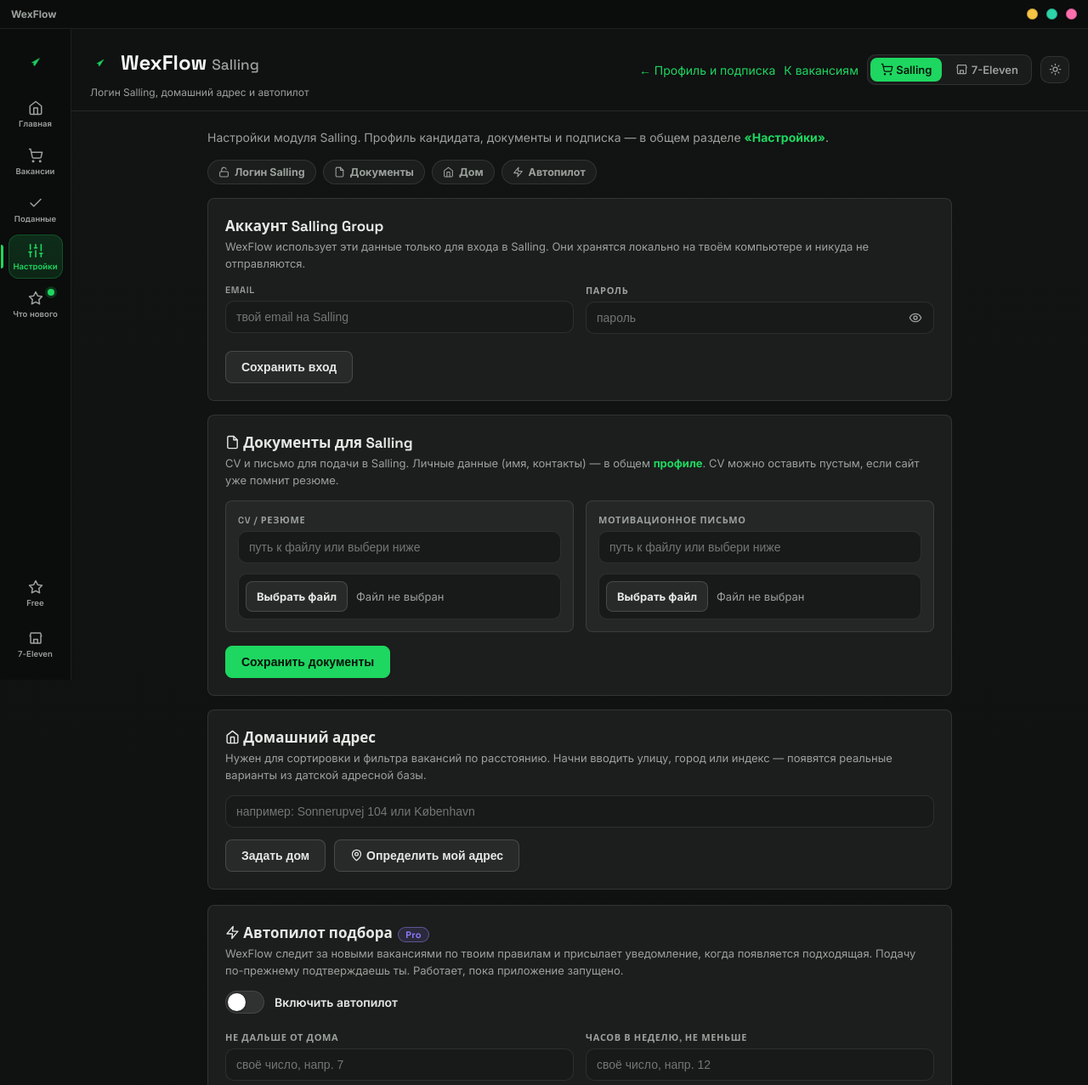
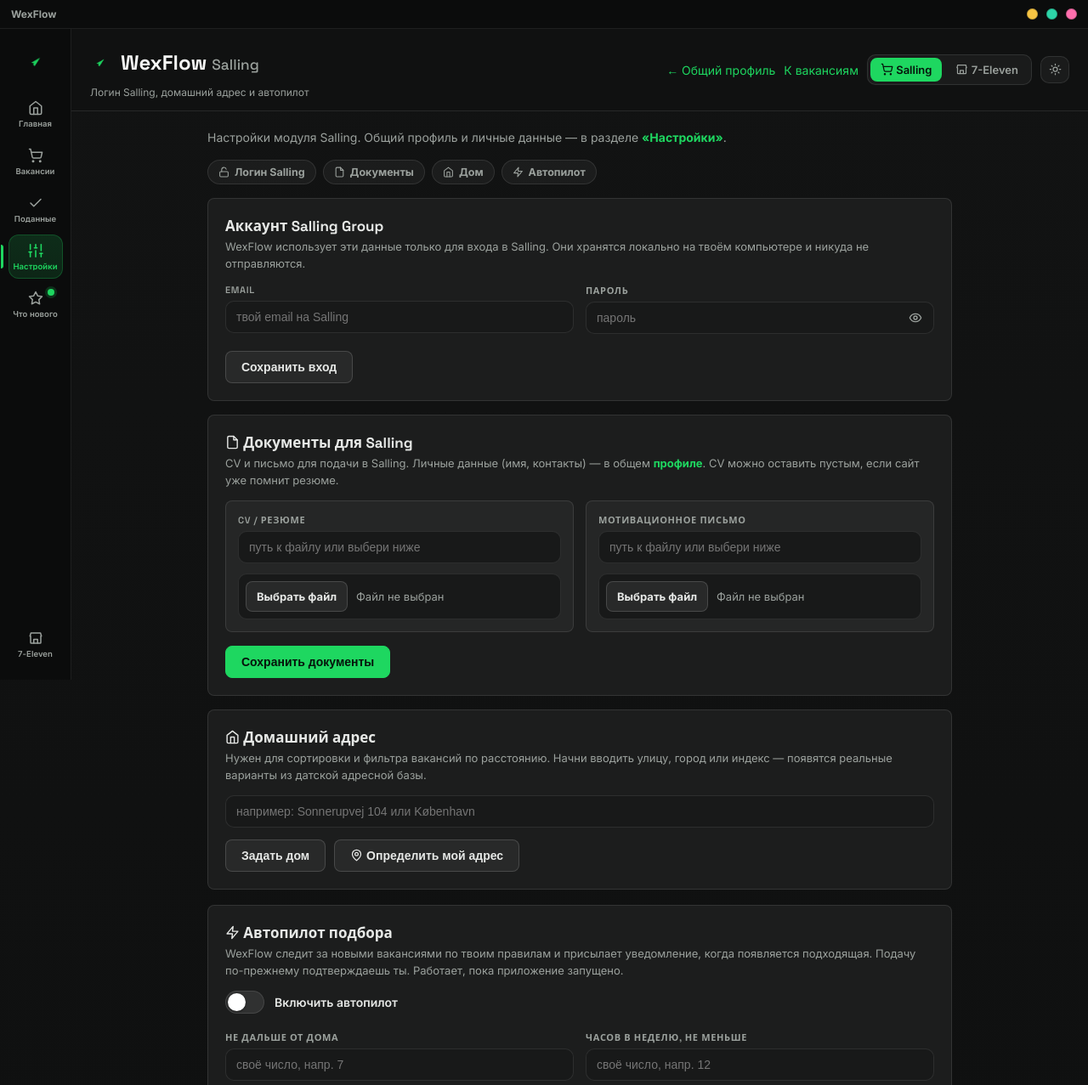
Before and after one commit to wexwxee/wexflow, a FastAPI app: page /settings in a window 1280 px wide. Shown: the top 1277 px of the page at 85% size. Run offline with FastAPI, Linux system fonts and the light colour scheme.

Commit message:
@ chore(release): спрятать витрину подписки/аккаунта за флагом + changelog 1.0.44
- subscription.SHOW_BILLING=False: разделы «Подписка» и «Аккаунт», бейдж тарифа и
  Pro/Max-метки скрыты в публичном релизе (включим, когда решим выводить тарифы)
- В релиз идёт готовое: общий раздел «Настройки», единый профиль, документы фирмы, фиксы
- changelog 1.0.44: добавлены строки про общий профиль/настройки и фикс «Поданные»

Co-Authored-By: Claude Opus 4.8 <noreply@anthropic.com>
@

```diff
--- a/app.py
+++ b/app.py
@@ -252,6 +252,8 @@ templates.env.globals["L"] = labels
 # Текущий тариф доступен во всех шаблонах (бейдж в боковом меню и т.п.).
 templates.env.globals["current_plan"] = subscription.plan
 templates.env.globals["plan_label"] = lambda p=None: subscription.PLANS.get(p or subscription.plan(), subscription.PLANS["free"])["name"]
+# Флаг видимости витрины подписки/аккаунта (в публичном релизе скрыто).
+templates.env.globals["show_billing"] = lambda: subscription.SHOW_BILLING
 try:
     import changelog as _changelog
     import version as _version
--- a/changelog.py
+++ b/changelog.py
@@ -11,9 +11,11 @@ ENTRIES = [
         "version": "1.0.44",
         "date": "16 июня 2026",
         "items": [
+            "Появился общий раздел «Настройки» с профилем кандидата: имя и контакты заполняются один раз и используются во всех модулях. CV и сопроводительное письмо настраиваются в своём модуле (Salling).",
             "Интерфейс стал чище: убраны технические подписи, внутренние ID, бета-метки и лишние разработческие формулировки.",
             "Сообщения об ошибках стали понятнее: вместо технических деталей WexFlow показывает короткие подсказки, что можно сделать дальше.",
             "Раздел подачи и настройки Salling теперь говорят одним языком: меньше служебных слов, больше понятных действий.",
+            "Исправлено: кнопка «Поданные» в меню теперь корректно открывает уже отправленные заявки.",
         ],
     },
     {
--- a/subscription.py
+++ b/subscription.py
@@ -108,6 +108,11 @@ FEATURE_MIN_PLAN = {
 # Включён ли реальный гейтинг функций. Пока False: все функции доступны всем,
 # подписка — только витрина. Когда подключим оплату, переключим в True.
 ENFORCE = False
+
+# Показывать ли витрину подписки и карточку аккаунта пользователям.
+# Пока False: в публичном релизе разделы «Подписка»/«Аккаунт» скрыты (ещё не
+# готовы к показу). Включим, когда решим выводить тарифы людям.
+SHOW_BILLING = False
 
 DEFAULT = {
     "plan": "free",       # free | pro | max
--- a/templates/_ui.html
+++ b/templates/_ui.html
@@ -19,11 +19,13 @@
       <a class="wex-side-btn {{ 'active' if active == 'hub' }}" href="/hub" data-tip-title="Главная" data-tip-body="Стартовый экран WexFlow с быстрым входом в оба модуля.">{{ ic.i('home', 18) }}<span>Главная</span></a>
       <a class="wex-side-btn {{ 'active' if active == 'jobs' }}" href="/" data-tip-title="Вакансии" data-tip-body="Лента вакансий Salling: фильтры, статусы и пакетная подача.">{{ ic.i('cart', 18) }}<span>Вакансии</span></a>
       <a class="wex-side-btn {{ 'active' if active == 'applied' }}" href="/?status=applied" data-tip-title="Поданные" data-tip-body="Вакансии, на которые заявка уже отправлена.">{{ ic.i('check', 18) }}<span>Поданные</span></a>
-      <a class="wex-side-btn {{ 'active' if active == 'settings' }}" href="/account" data-tip-title="Настройки" data-tip-body="Профиль, документы и подписка — общие для всего приложения.">{{ ic.i('sliders', 18) }}<span>Настройки</span></a>
+      <a class="wex-side-btn {{ 'active' if active == 'settings' }}" href="/account" data-tip-title="Настройки" data-tip-body="Профиль и личные данные — общие для всего приложения.">{{ ic.i('sliders', 18) }}<span>Настройки</span></a>
       <button type="button" class="wex-side-btn" data-whatsnew-open data-tip-title="Что нового" data-tip-body="Список обновлений WexFlow и что изменилось в каждой версии.">{{ ic.i('star', 18) }}<span>Что нового</span></button>
     </nav>
     <div class="wex-side-spacer"></div>
+    {% if show_billing() %}
     <a class="wex-side-btn" href="/account#подписка" data-tip-title="Твой тариф" data-tip-body="Текущий тариф подписки. Нажми, чтобы посмотреть планы.">{{ ic.i('star', 18) }}<span>{{ plan_label() }}</span></a>
+    {% endif %}
     <a class="wex-side-btn" href="/__app/7eleven" data-tip-title="7-Eleven" data-tip-body="Перейти в отдельный модуль автоподачи 7-Eleven.">{{ ic.i('store', 18) }}<span>7-Eleven</span></a>
   </aside>
 {%- endmacro %}
--- a/templates/account.html
+++ b/templates/account.html
@@ -200,7 +200,7 @@
 <header class="wex-topbar">
   <div class="wex-title-stack">
     <h1>{{ ui.brand('Настройки') }}</h1>
-    <span class="wex-title-meta">Профиль, документы и подписка — общие для всего приложения</span>
+    <span class="wex-title-meta">Профиль и личные данные — общие для всего приложения{% if show_billing() %} · подписка{% endif %}</span>
   </div>
   <div class="wex-topbar-spacer"></div>
   <div class="wex-header-actions">
@@ -215,6 +215,7 @@
   {% if missing_fields %}<div class="err">Нужно заполнить: {{ missing_fields|join(', ') }}.</div>{% endif %}
 
   <!-- Аккаунт (заготовка) -->
+  {% if show_billing() %}
   <div class="panel acct-card">
     <div class="acct-id">
       <span class="acct-avatar">{{ account.initial }}</span>
@@ -231,6 +232,7 @@
       <span class="acct-hint">Вход сохранит профиль, документы и подписку в облаке и синхронизирует их между устройствами.</span>
     </div>
   </div>
+  {% endif %}
 
   <!-- Общий профиль (личные данные) -->
   <form id="profileForm" class="panel" method="post" action="/account/save">
@@ -252,6 +254,7 @@
   </form>
 
   <!-- Подписка (заготовка) -->
+  {% if show_billing() %}
   <div class="panel sub-panel">
     <div class="sub-top">
       <div class="sub-top-text">
@@ -333,6 +336,7 @@
 
     <p class="plan-note">{{ ic.i('star', 12) }} Тарифы ещё не финализированы. Когда подключим оплату, здесь появятся реальные цены (€) и оформление помесячно/понедельно. Сейчас всё доступно бесплатно.</p>
   </div>
+  {% endif %}
 
   <!-- Переход к настройкам модулей -->
   <div class="panel">
--- a/templates/settings.html
+++ b/templates/settings.html
@@ -153,14 +153,14 @@
   </div>
   <div class="wex-topbar-spacer"></div>
   <div class="wex-header-actions">
-    <a class="tablink" href="/account">← Профиль и подписка</a>
+    <a class="tablink" href="/account">← Общий профиль</a>
     <a class="tablink" href="/">К вакансиям</a>
     {{ ui.app_switch() }}
     {{ ui.theme_toggle() }}
   </div>
 </header>
 <section class="wex-workbench wex-narrow">
-  <p class="sub">Настройки модуля Salling. Профиль кандидата, документы и подписка — в общем разделе <a class="crosslink" href="/account">«Настройки»</a>.</p>
+  <p class="sub">Настройки модуля Salling. Общий профиль и личные данные — в разделе <a class="crosslink" href="/account">«Настройки»</a>.</p>
 
   <nav class="sec-nav">
     <a href="#login">{{ ic.i('unlock', 13) }} Логин Salling</a>
@@ -403,7 +403,7 @@
   <!-- Автопилот подбора -->
   <form id="autopilot" class="panel" method="post" action="/autopilot/save" style="margin-top:18px;">
     <h2>{{ ic.i('zap', 17) }} Автопилот подбора
-      <span class="tier-pill pro">Pro</span>
+      {% if show_billing() %}<span class="tier-pill pro">Pro</span>{% endif %}
     </h2>
     <p class="hint">WexFlow следит за новыми вакансиями по твоим правилам и присылает уведомление, когда появляется подходящая. Подачу по-прежнему подтверждаешь ты. Работает, пока приложение запущено.</p>
 
@@ -544,7 +544,7 @@
   <!-- Автоподготовка (Фаза 2) -->
   <form class="panel" method="post" action="/autopilot/prepare" style="margin-top:14px;"
         onsubmit="return confirm('Подготовить до 5 подходящих вакансий? WexFlow заполнит формы и остановится перед отправкой — отправляешь сам.')">
-    <h2>{{ ic.i('send', 16) }} Автоподготовка <span class="tier-pill pro">Pro</span></h2>
+    <h2>{{ ic.i('send', 16) }} Автоподготовка {% if show_billing() %}<span class="tier-pill pro">Pro</span>{% endif %}</h2>
     <p class="hint">WexFlow откроет до 5 свежих подходящих вакансий, войдёт в Salling, заполнит формы и <b>остановится перед отправкой</b>. Проверишь и нажмёшь «Отправить» сам — автопилот ничего не отправляет.</p>
     <div class="actions">
       <button class="primary" type="submit" {{ 'disabled' if not autopilot_pending else '' }}>
@@ -559,7 +559,7 @@
         style="margin-top:14px;border-color:var(--err-line);background:var(--err-bg);"
         onsubmit="return apAutoConfirm(this)">
     <h2>{{ ic.i('zap', 16) }} Автоотправка — ОПАСНО
-      <span class="tier-pill max">Max</span>
+      {% if show_billing() %}<span class="tier-pill max">Max</span>{% endif %}
     </h2>
     <p class="hint">Если включить автоотправку, WexFlow будет сам отправлять подходящие заявки по твоим правилам. Защита: дневной лимит и не больше <b>{{ autopilot_max_per_scan }} за один проход</b>. Уже поданные вакансии не трогаются.</p>
     <p class="hint" style="color:var(--err-txt);">Работает только пока приложение запущено, а вход в Salling активен.</p>
```
